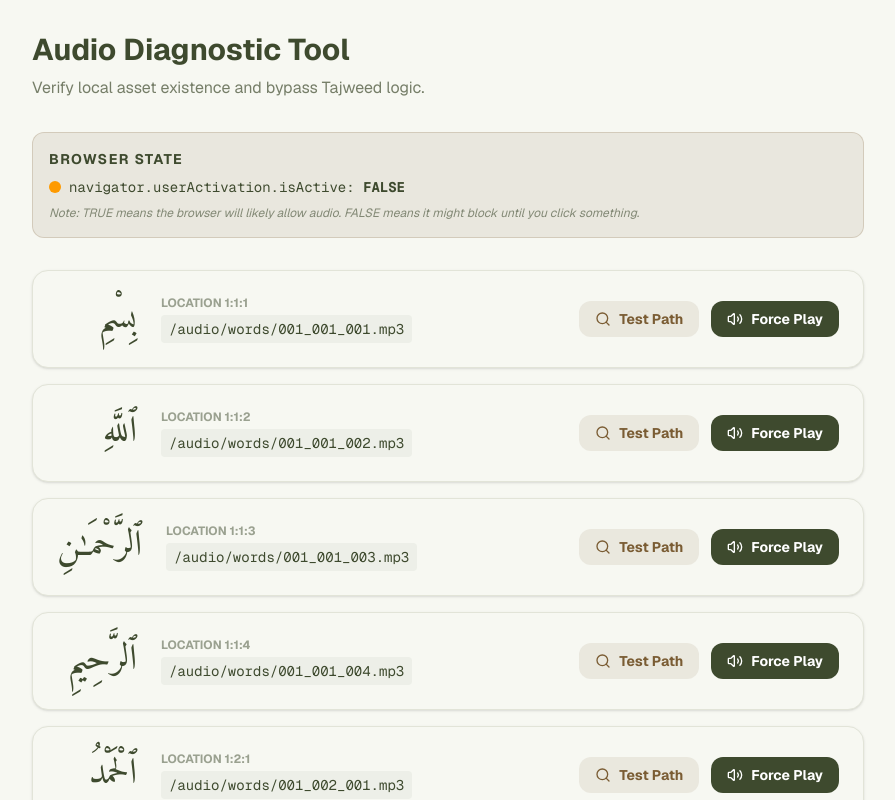
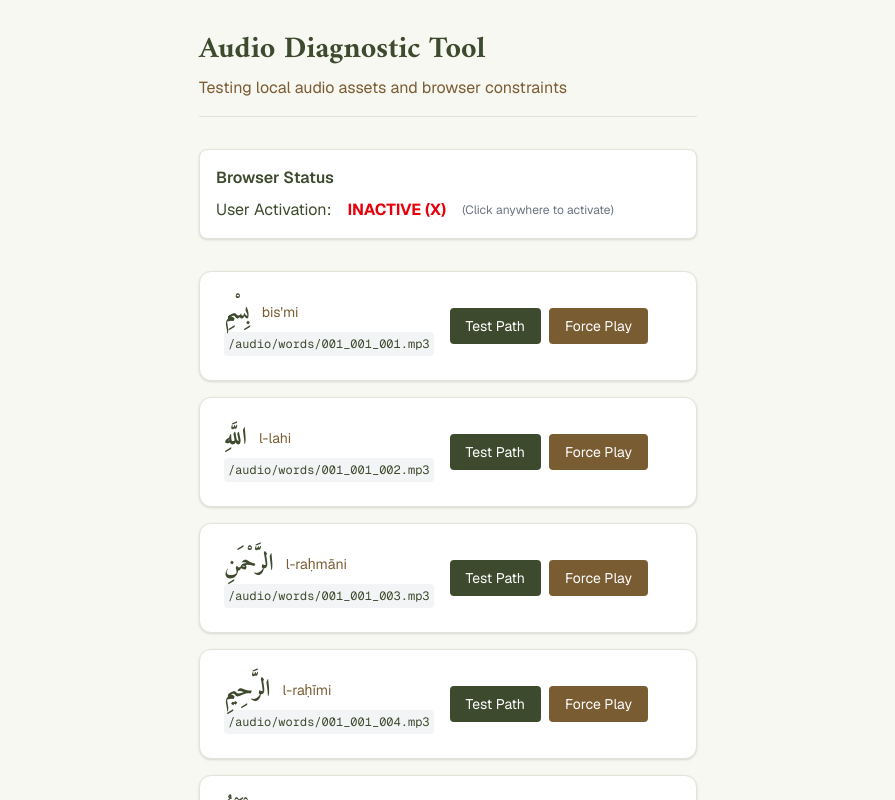
Before and after one commit to saleemmorris/quranbayan, a Next.js app: page /debug-audio in a window 1280 px wide. Shown: the top 800 px of the page, without its empty margins (192-1087 px from the left). Built offline with nearby package versions, Linux system fonts and the light colour scheme.

Commit message:
debug: implement local audio diagnostic tool and update documentation

```diff
--- a/src/app/debug-audio/page.tsx
+++ b/src/app/debug-audio/page.tsx
@@ -1,125 +1,154 @@
 'use client';
 
 import React, { useState, useEffect } from 'react';
-import { getWordAudioUrl } from '@/lib/audioUtils';
-import { CheckCircle2, XCircle, Volume2, Search } from 'lucide-react';
 
-const TEST_WORDS = [
-  { text: 'بِسْمِ', surah: 1, ayah: 1, word: 1 },
-  { text: 'ٱللَّهِ', surah: 1, ayah: 1, word: 2 },
-  { text: 'ٱلرَّحْمَـٰنِ', surah: 1, ayah: 1, word: 3 },
-  { text: 'ٱلرَّحِيمِ', surah: 1, ayah: 1, word: 4 },
-  { text: 'ٱلْحَمْدُ', surah: 1, ayah: 2, word: 1 },
+const DEBUG_WORDS = [
+  { id: '001_001_001', text: 'بِسْمِ', transliteration: "bis'mi", path: '/audio/words/001_001_001.mp3' },
+  { id: '001_001_002', text: 'اللَّهِ', transliteration: 'l-lahi', path: '/audio/words/001_001_002.mp3' },
+  { id: '001_001_003', text: 'الرَّحْمَنِ', transliteration: 'l-raḥmāni', path: '/audio/words/001_001_003.mp3' },
+  { id: '001_001_004', text: 'الرَّحِيمِ', transliteration: 'l-raḥīmi', path: '/audio/words/001_001_004.mp3' },
+  { id: '001_002_001', text: 'الْحَمْدُ', transliteration: 'al-ḥamdu', path: '/audio/words/001_002_001.mp3' },
 ];
 
 export default function DebugAudioPage() {
-  const [results, setResults] = useState<Record<string, { status?: number; error?: string }>>({});
+  const [results, setResults] = useState<Record<string, { status?: number; error?: string; playing?: boolean }>>({});
   const [userActivation, setUserActivation] = useState<boolean>(false);
 
   useEffect(() => {
-    // Check activation state
     const checkActivation = () => {
       // @ts-ignore - navigator.userActivation is relatively new
-      const isActive = navigator.userActivation?.isActive || false;
+      const isActive = !!(navigator.userActivation && navigator.userActivation.isActive);
       setUserActivation(isActive);
-      console.log('DEBUG_AUDIO: navigator.userActivation.isActive ->', isActive);
+      console.log('DEBUG_AUDIO: User Activation State:', isActive);
     };
 
-    const timer = setInterval(checkActivation, 1000);
-    return () => clearInterval(timer);
+    window.addEventListener('click', checkActivation);
+    checkActivation();
+
+    return () => window.removeEventListener('click', checkActivation);
   }, []);
 
-  const testPath = async (path: string) => {
-    console.log(`DEBUG_AUDIO: Testing path -> ${path}`);
+  const testPath = async (id: string, path: string) => {
+    console.log(`DEBUG_AUDIO: Testing path for ${id}: ${path}`);
     try {
       const response = await fetch(path, { method: 'HEAD' });
-      console.log(`DEBUG_AUDIO: Response for ${path} -> Status ${response.status}`);
-      setResults(prev => ({ ...prev, [path]: { status: response.status } }));
-    } catch (err: any) {
-      console.error(`DEBUG_AUDIO: Fetch error for ${path} ->`, err);
-      setResults(prev => ({ ...prev, [path]: { error: err.message } }));
+      setResults(prev => ({
+        ...prev,
+        [id]: { ...prev[id], status: response.status }
+      }));
+      console.log(`DEBUG_AUDIO: ${id} fetch result: ${response.status}`);
+    } catch (err) {
+      setResults(prev => ({
+        ...prev,
+        [id]: { ...prev[id], error: String(err) }
+      }));
+      console.error(`DEBUG_AUDIO: ${id} fetch error:`, err);
     }
   };
 
-  const forcePlay = async (path: string) => {
-    console.log(`DEBUG_AUDIO: Force playing -> ${path}`);
-    try {
-      const audio = new Audio(path);
-      await audio.play();
-      console.log(`DEBUG_AUDIO: Playback started successfully for ${path}`);
-    } catch (err: any) {
-      console.error(`DEBUG_AUDIO: Playback failed for ${path} ->`, err);
-      alert(`Playback failed: ${err.name} - ${err.message}`);
-    }
+  const forcePlay = (id: string, path: string) => {
+    console.log(`DEBUG_AUDIO: Force playing ${id}: ${path}`);
+    const audio = new Audio(path);
+
+    setResults(prev => ({
+      ...prev,
+      [id]: { ...prev[id], playing: true }
+    }));
+
+    audio.play()
+      .then(() => {
+        console.log(`DEBUG_AUDIO: ${id} playback started`);
+      })
+      .catch(err => {
+        console.error(`DEBUG_AUDIO: ${id} playback failed:`, err);
+        setResults(prev => ({
+          ...prev,
+          [id]: { ...prev[id], error: err.name + ': ' + err.message, playing: false }
+        }));
+      });
+
+    audio.onended = () => {
+      setResults(prev => ({
+        ...prev,
+        [id]: { ...prev[id], playing: false }
+      }));
+    };
   };
 
   return (
-    <div className="container mx-auto p-8 max-w-4xl">
-      <h1 className="text-3xl font-bold mb-2 text-brand-olive">Audio Diagnostic Tool</h1>
-      <p className="text-foreground/70 mb-8">Verify local asset existence and bypass Tajweed logic.</p>
+    <div className="p-8 max-w-4xl mx-auto space-y-8 bg-[#F7F8F2] dark:bg-[#1C1F16] min-h-screen text-[#3E4A2E] dark:text-[#C5D1AF]">
+      <header className="border-b border-[#E2E4D8] dark:border-[#323828] pb-4">
+        <h1 className="text-3xl font-bold font-amiri text-[#3E4A2E] dark:text-[#C5D1AF]">Audio Diagnostic Tool</h1>
+        <p className="text-[#7A5C33] dark:text-[#E5D3B3] mt-2">Testing local audio assets and browser constraints</p>
+      </header>
 
-      <div className="bg-brand-clay/10 p-4 rounded-xl mb-8 border border-brand-clay/20">
-        <h2 className="text-sm font-bold uppercase tracking-widest mb-2">Browser State</h2>
-        <div className="flex items-center gap-2">
-          <div className={`h-3 w-3 rounded-full ${userActivation ? 'bg-green-500' : 'bg-amber-500'}`} />
-          <span className="font-mono text-sm">
-            navigator.userActivation.isActive: <span className="font-bold">{userActivation ? 'TRUE' : 'FALSE'}</span>
-          </span>
+      <div className="bg-white dark:bg-[#25291C] p-4 rounded-lg shadow-sm border border-[#E2E4D8] dark:border-[#323828]">
+        <h2 className="font-semibold mb-2">Browser Status</h2>
+        <div className="flex items-center space-x-4">
+          <span>User Activation:</span>
+          {userActivation ? (
+            <span className="text-green-600 font-bold">ACTIVE (✓)</span>
+          ) : (
+            <span className="text-red-600 font-bold">INACTIVE (X)</span>
+          )}
+          <span className="text-xs text-gray-500">(Click anywhere to activate)</span>
         </div>
-        <p className="text-xs text-foreground/60 mt-2 italic">
-          Note: TRUE means the browser will likely allow audio. FALSE means it might block until you click something.
-        </p>
       </div>
 
       <div className="space-y-4">
-        {TEST_WORDS.map((w) => {
-          const path = getWordAudioUrl(w.surah, w.ayah, w.word);
-          const res = results[path];
-
-          return (
-            <div key={path} className="bg-background border border-brand-border rounded-2xl p-6 shadow-sm flex flex-col md:flex-row md:items-center justify-between gap-6">
-              <div className="flex items-center gap-6">
-                <span className="font-amiri text-4xl text-brand-olive min-w-[80px]" dir="rtl">{w.text}</span>
-                <div className="flex flex-col">
-                  <span className="text-xs font-bold text-foreground/50 uppercase">Location {w.surah}:{w.ayah}:{w.word}</span>
-                  <code className="text-sm bg-foreground/5 px-2 py-1 rounded mt-1">{path}</code>
+        {DEBUG_WORDS.map((word) => (
+          <div key={word.id} className="bg-white dark:bg-[#25291C] p-6 rounded-xl border border-[#E2E4D8] dark:border-[#323828] shadow-sm">
+            <div className="flex flex-col md:flex-row md:items-center justify-between gap-4">
+              <div className="space-y-1">
+                <div className="flex items-center gap-3">
+                  <span className="text-2xl font-amiri font-bold">{word.text}</span>
+                  <span className="text-sm text-[#7A5C33] dark:text-[#E5D3B3]">{word.transliteration}</span>
+                </div>
+                <div className="text-xs font-mono bg-gray-100 dark:bg-black/20 p-1 rounded">
+                  {word.path}
                 </div>
               </div>
 
-              <div className="flex items-center gap-3">
-                {res && (
-                  <div className="mr-4 flex items-center gap-2">
-                    {res.status === 200 ? (
-                      <><CheckCircle2 className="text-green-500 h-5 w-5" /> <span className="text-xs font-bold text-green-600">FOUND</span></>
-                    ) : (
-                      <><XCircle className="text-red-500 h-5 w-5" /> <span className="text-xs font-bold text-red-600">ERROR {res.status || res.error}</span></>
-                    )}
-                  </div>
-                )}
-
+              <div className="flex flex-wrap gap-2 items-center">
                 <button
-                  onClick={() => testPath(path)}
-                  className="flex items-center gap-2 px-4 py-2 rounded-xl bg-brand-clay/10 text-brand-clay hover:bg-brand-clay/20 transition-all font-bold text-sm"
+                  onClick={() => testPath(word.id, word.path)}
+                  className="px-4 py-2 bg-[#3E4A2E] text-white rounded hover:bg-[#3E4A2E]/90 transition-colors text-sm"
                 >
-                  <Search className="h-4 w-4" />
                   Test Path
                 </button>
-
                 <button
-                  onClick={() => forcePlay(path)}
-                  className="flex items-center gap-2 px-4 py-2 rounded-xl bg-brand-olive text-white hover:opacity-90 transition-all font-bold text-sm"
+                  onClick={() => forcePlay(word.id, word.path)}
+                  className="px-4 py-2 bg-[#7A5C33] text-white rounded hover:bg-[#7A5C33]/90 transition-colors text-sm"
                 >
-                  <Volume2 className="h-4 w-4" />
                   Force Play
                 </button>
+
+                <div className="flex items-center ml-4 space-x-2">
+                  {results[word.id]?.status === 200 && (
+                    <span className="text-green-600 font-bold" title="Status 200 OK">✓ Found</span>
+                  )}
+                  {results[word.id]?.status && results[word.id]?.status !== 200 && (
+                    <span className="text-red-600 font-bold" title={`Status ${results[word.id].status}`}>
+                      X (Status: {results[word.id].status})
+                    </span>
+                  )}
+                  {results[word.id]?.error && (
+                    <div className="text-red-500 text-xs max-w-[200px] truncate" title={results[word.id].error}>
+                      Error: {results[word.id].error}
+                    </div>
+                  )}
+                  {results[word.id]?.playing && (
+                    <span className="animate-pulse text-blue-500">🔊 Playing...</span>
+                  )}
+                </div>
               </div>
             </div>
-          );
-        })}
+          </div>
+        ))}
       </div>
 
-      <footer className="mt-12 pt-8 border-t border-brand-border text-foreground/50 text-sm italic">
-        Check the browser console (F12) for detailed logs prefixed with <strong>DEBUG_AUDIO:</strong>
+      <footer className="text-sm text-[#7A5C33] dark:text-[#E5D3B3] border-t border-[#E2E4D8] dark:border-[#323828] pt-4">
+        <p>Results are also printed to the browser console with "DEBUG_AUDIO:" prefix.</p>
       </footer>
     </div>
   );
```
Also changed, not shown: 1 other file (tests, documents, lock files or other folders).
